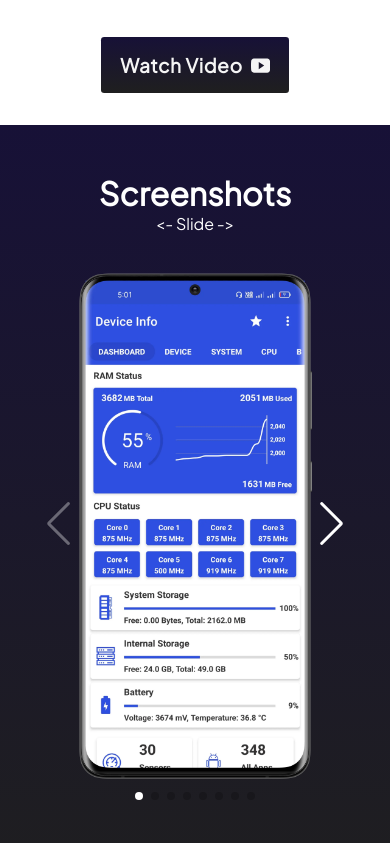
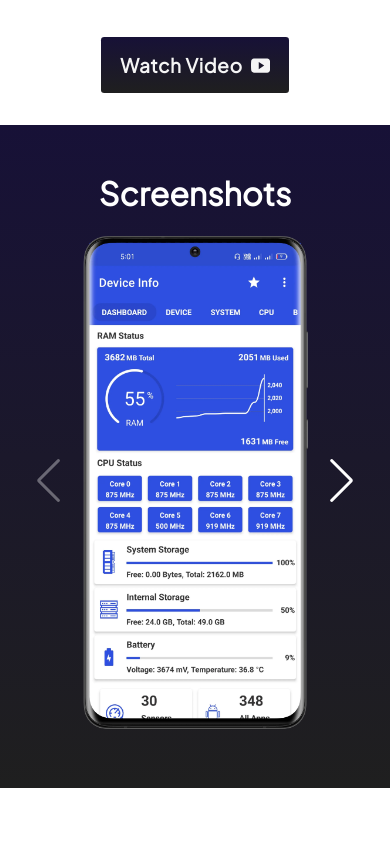
Before and after one commit to mitul-garg/toralabs, a React (Create React App) app: page /device-info in a window 390 px wide. Shown: the part 3220-4063 px from the top of the page. Built offline with nearby package versions, Linux system fonts and the light colour scheme.

Commit message:
DeviceInfo - Slider Finalized

```diff
--- a/src/appPages/DeviceInfo/components/DeviceInfoSlider/DeviceInfoSlider.jsx
+++ b/src/appPages/DeviceInfo/components/DeviceInfoSlider/DeviceInfoSlider.jsx
@@ -1,4 +1,4 @@
-import React from "react";
+import React, { useState } from "react";
 
 import home from "../../../../assets/device-info/home.webp";
 import device from "../../../../assets/device-info/device.webp";
@@ -22,68 +22,91 @@ import { Swiper, SwiperSlide } from "swiper/react";
 // import "swiper/css/pagination";
 
 import "swiper/css";
-import "swiper/css/lazy";
-import "swiper/css/pagination";
+import "swiper/css/free-mode";
 import "swiper/css/navigation";
+import "swiper/css/thumbs";
 
 import "./styles.css";
 
-import { Lazy, Pagination, Navigation } from "swiper";
+import { FreeMode, Navigation, Thumbs } from "swiper";
 
 // SwiperCore.use([EffectCoverflow, Pagination]);
 
 const DeviceInfoSlider = () => {
+  const [thumbsSwiper, setThumbsSwiper] = useState(null);
+
   return (
     <div className="device-info-slider" id="screenshots">
       <h1>Screenshots</h1>
-      <p>
-        {"<-"} Slide {"->"}
-      </p>
       <div className="slider-container">
         <Swiper
           style={{
             "--swiper-navigation-color": "#fff",
             "--swiper-pagination-color": "#fff",
           }}
-          lazy={true}
-          pagination={{
-            clickable: true,
-          }}
+          spaceBetween={10}
           navigation={true}
-          modules={[Lazy, Pagination, Navigation]}
+          thumbs={{ swiper: thumbsSwiper }}
+          modules={[FreeMode, Navigation, Thumbs]}
+          className="mySwiper2"
+        >
+          <SwiperSlide>
+            <img src={home} />
+          </SwiperSlide>
+          <SwiperSlide>
+            <img src={device} />
+          </SwiperSlide>
+          <SwiperSlide>
+            <img src={system} />
+          </SwiperSlide>
+          <SwiperSlide>
+            <img src={cpu} />
+          </SwiperSlide>
+          <SwiperSlide>
+            <img src={camera} />
+          </SwiperSlide>
+          <SwiperSlide>
+            <img src={sensor} />
+          </SwiperSlide>
+          <SwiperSlide>
+            <img src={apps} />
+          </SwiperSlide>
+          <SwiperSlide>
+            <img src={tests} />
+          </SwiperSlide>
+        </Swiper>
+        <Swiper
+          onSwiper={setThumbsSwiper}
+          spaceBetween={10}
+          slidesPerView={8}
+          freeMode={true}
+          watchSlidesProgress={true}
+          modules={[FreeMode, Navigation, Thumbs]}
           className="mySwiper"
         >
           <SwiperSlide>
-            <img src={home} className="swiper-lazy" />
-            <div className="swiper-lazy-preloader swiper-lazy-preloader-white"></div>
+            <img src={home} />
           </SwiperSlide>
           <SwiperSlide>
-            <img src={device} className="swiper-lazy" />
-            <div className="swiper-lazy-preloader swiper-lazy-preloader-white"></div>
+            <img src={device} />
           </SwiperSlide>
           <SwiperSlide>
-            <img src={system} className="swiper-lazy" />
-            <div className="swiper-lazy-preloader swiper-lazy-preloader-white"></div>
+            <img src={system} />
           </SwiperSlide>
           <SwiperSlide>
-            <img src={cpu} className="swiper-lazy" />
-            <div className="swiper-lazy-preloader swiper-lazy-preloader-white"></div>
+            <img src={cpu} />
           </SwiperSlide>
           <SwiperSlide>
-            <img src={camera} className="swiper-lazy" />
-            <div className="swiper-lazy-preloader swiper-lazy-preloader-white"></div>
+            <img src={camera} />
           </SwiperSlide>
           <SwiperSlide>
-            <img src={sensor} className="swiper-lazy" />
-            <div className="swiper-lazy-preloader swiper-lazy-preloader-white"></div>
+            <img src={sensor} />
           </SwiperSlide>
           <SwiperSlide>
-            <img src={apps} className="swiper-lazy" />
-            <div className="swiper-lazy-preloader swiper-lazy-preloader-white"></div>
+            <img src={apps} />
           </SwiperSlide>
           <SwiperSlide>
-            <img src={tests} className="swiper-lazy" />
-            <div className="swiper-lazy-preloader swiper-lazy-preloader-white"></div>
+            <img src={tests} />
           </SwiperSlide>
         </Swiper>
       </div>
--- a/src/appPages/DeviceInfo/components/DeviceInfoSlider/styles.css
+++ b/src/appPages/DeviceInfo/components/DeviceInfoSlider/styles.css
@@ -5,43 +5,124 @@
   place-items: center;
   padding: 0 1rem;
   padding-top: 3rem;
-  padding-bottom: 100px;
+  /* padding-bottom: 100px; */
   color: white;
   background-image: linear-gradient(180deg, #171137, #1f1f1f);
 }
 
+.slider-container {
+  width: 1000px;
+  height: 800px;
+  padding-bottom: 100px;
+}
+
 .swiper {
-  width: 900px;
-  height: 650px;
+  width: 700px;
+  height: 400px;
 }
 
 .swiper-slide {
   text-align: center;
   font-size: 18px;
-  /* background: #000; */
+
+  /* Center slide text vertically */
+  display: -webkit-box;
+  display: -ms-flexbox;
+  display: -webkit-flex;
+  display: flex;
+  -webkit-box-pack: center;
+  -ms-flex-pack: center;
+  -webkit-justify-content: center;
+  justify-content: center;
+  -webkit-box-align: center;
+  -ms-flex-align: center;
+  -webkit-align-items: center;
+  align-items: center;
 }
 
 .swiper-slide img {
-  width: auto;
-  height: auto;
-  max-width: 100%;
-  max-height: 100%;
-  -ms-transform: translate(-50%, -50%);
-  -webkit-transform: translate(-50%, -50%);
-  -moz-transform: translate(-50%, -50%);
-  transform: translate(-50%, -50%);
-  position: absolute;
-  left: 50%;
-  top: 50%;
-  padding-bottom: 20px;
+  display: block;
+  /* width: 100%; */
+  /* height: 100%; */
+  /* object-fit: cover; */
+}
+
+.swiper {
+  width: 600px;
+  height: 400px;
+  margin-left: auto;
+  margin-right: auto;
+}
+
+.swiper-slide {
+  background-size: cover;
+  background-position: center;
+}
+
+.mySwiper2 {
+  height: 80%;
+  width: 100%;
+}
+
+.mySwiper {
+  height: 30%;
+  width: 100%;
+  box-sizing: border-box;
+  padding: 10px 0;
+  /* display: none; */
+}
+
+.mySwiper .swiper-slide {
+  width: 25%;
+  height: 100%;
+  opacity: 0.4;
+}
+
+.mySwiper .swiper-slide-thumb-active {
+  opacity: 1;
+}
+
+.swiper-slide img {
+  display: block;
+  width: 100%;
+  height: 100%;
+  padding-left: 100px;
+  padding-right: 100px;
+  /* object-fit: cover; */
+}
+
+.mySwiper img {
+  padding-left: 0;
+  padding-right: 0;
+  width: 400px;
+  height: 200px;
+}
+
+.mySwiper2 img {
+  width: 500px;
 }
 
 @media screen and (max-width: 1000px) {
-  .swiper {
-    width: 320px;
-    height: 580px;
+  .mySwiper {
+    display: none;
   }
-  .swiper-slide img {
-    padding: 0 20px;
+
+  .mySwiper2 {
+    width: 100%;
+    height: 100%;
+    padding-left: 25px;
+    padding-right: 25px;
+  }
+
+  .mySwiper2 img {
+    width: 100%;
+    height: 100%;
+    padding: 0 10px;
+  }
+
+  .slider-container {
+    width: 340px;
+    height: 575px;
+    padding-bottom: 40px;
   }
 }
```
